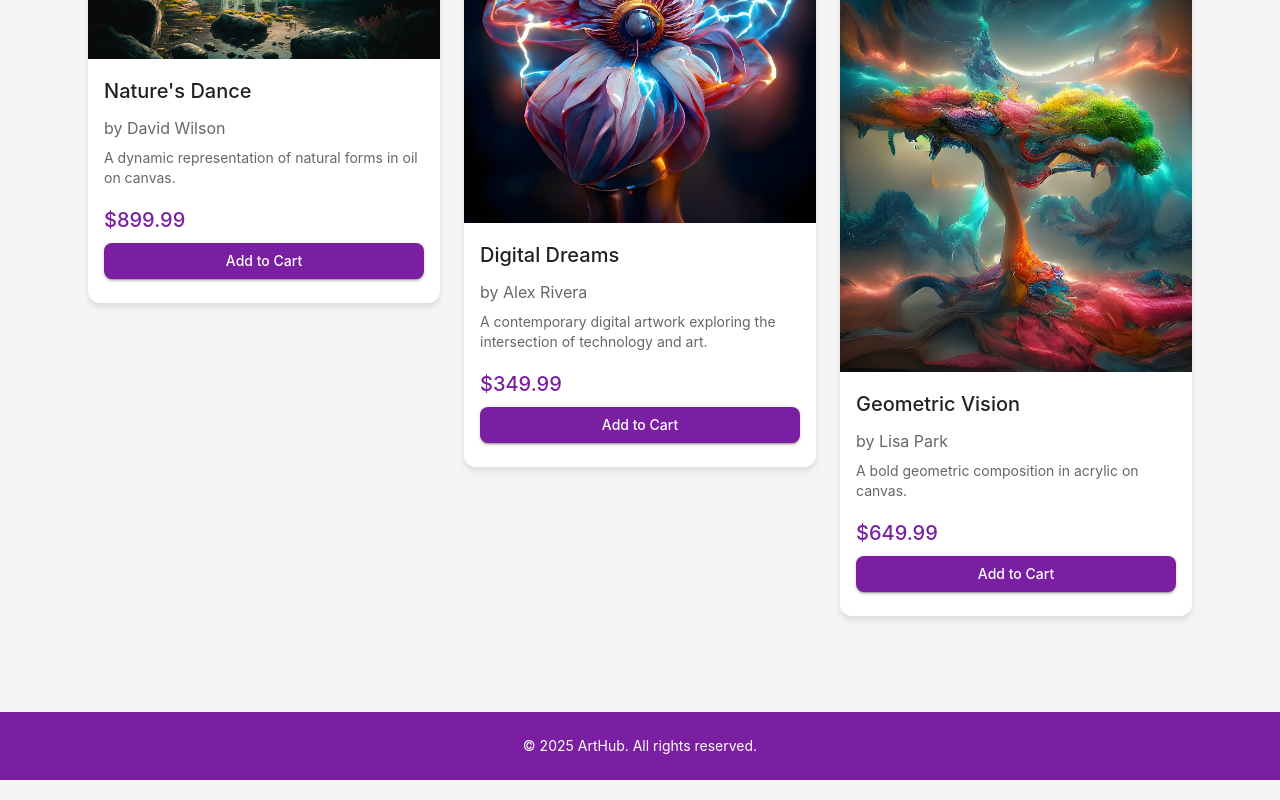
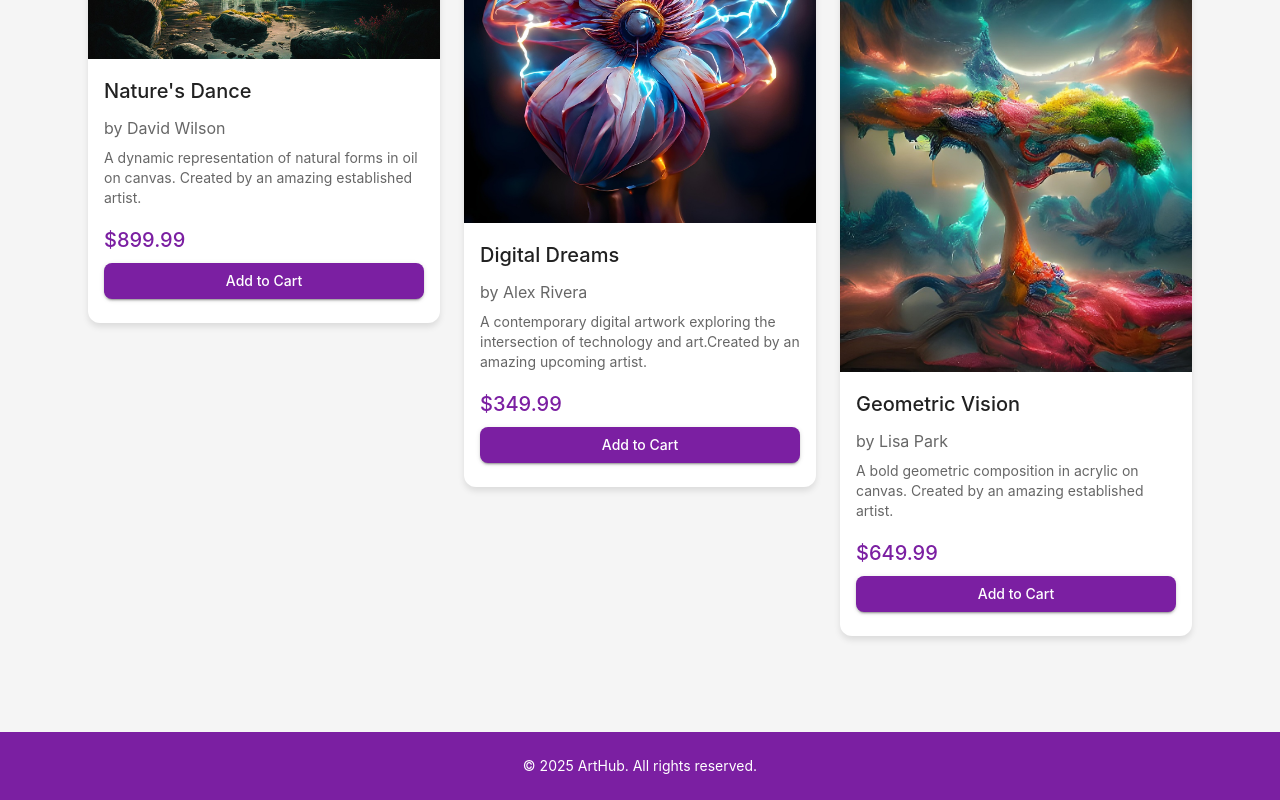
Before and after one commit to JbellMD/ArtHub, a React (Vite) app: page /#/gallery in a window 1280 px wide. Shown: the part 978-1778 px from the top of the page. Built offline with nearby package versions, Linux system fonts and the light colour scheme.

Commit message:
Added Gallery Details

```diff
--- a/src/pages/Gallery.jsx
+++ b/src/pages/Gallery.jsx
@@ -60,7 +60,7 @@ const artworks = [
     price: 899.99,
     image: naturesDance,
     category: "Impressionist",
-    description: "A dynamic representation of natural forms in oil on canvas."
+    description: "A dynamic representation of natural forms in oil on canvas. Created by an amazing established artist."
   },
   {
     id: 5,
@@ -69,7 +69,7 @@ const artworks = [
     price: 349.99,
     image: digitalDreams,
     category: "Digital",
-    description: "A contemporary digital artwork exploring the intersection of technology and art."
+    description: "A contemporary digital artwork exploring the intersection of technology and art.Created by an amazing upcoming artist."
   },
   {
     id: 6,
@@ -78,7 +78,7 @@ const artworks = [
     price: 649.99,
     image: geometricVision,
     category: "Contemporary",
-    description: "A bold geometric composition in acrylic on canvas."
+    description: "A bold geometric composition in acrylic on canvas. Created by an amazing established artist."
   }
 ];
 
```
